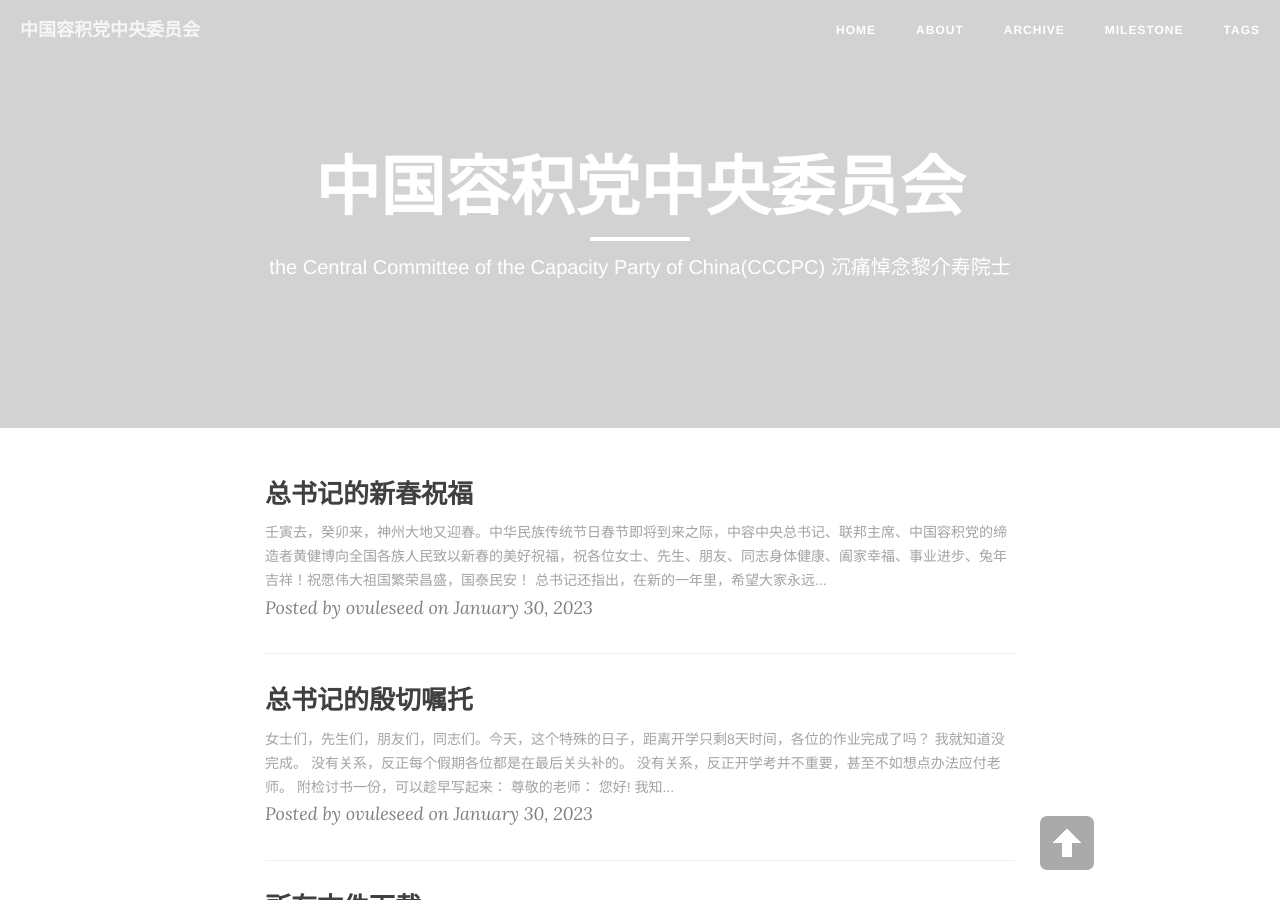
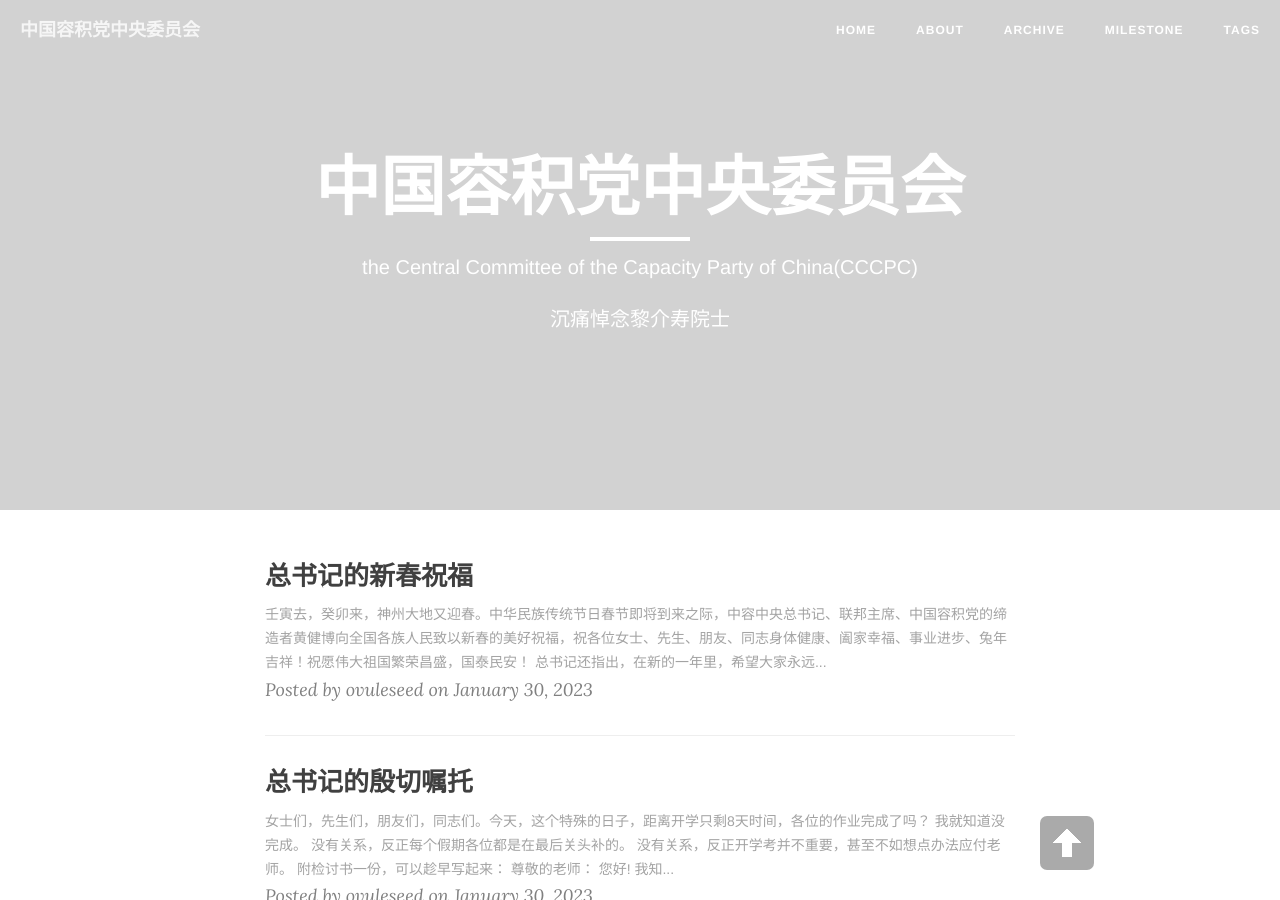
Before and after one commit to ovule-seed/ovule-seed.github.io, a Jekyll site: the page built from index.html, in a window 1280 px wide and 900 px high. Built offline with Jekyll 4.4.1, drawn with Linux system fonts in a browser that asks for light colours; nearby versions of some CDN libraries; the list of posts is cut into pages by our own code.

```diff
--- a/index.html
+++ b/index.html
@@ -1,8 +1,6 @@
 ---
 layout: page
-description: "the Central Committee of the Capacity Party of China(CCCPC)
-
-沉痛悼念黎介寿院士 "
+description: "the Central Committee of the Capacity Party of China(CCCPC)<p>沉痛悼念黎介寿院士</p> "
 ---
 
 
```
